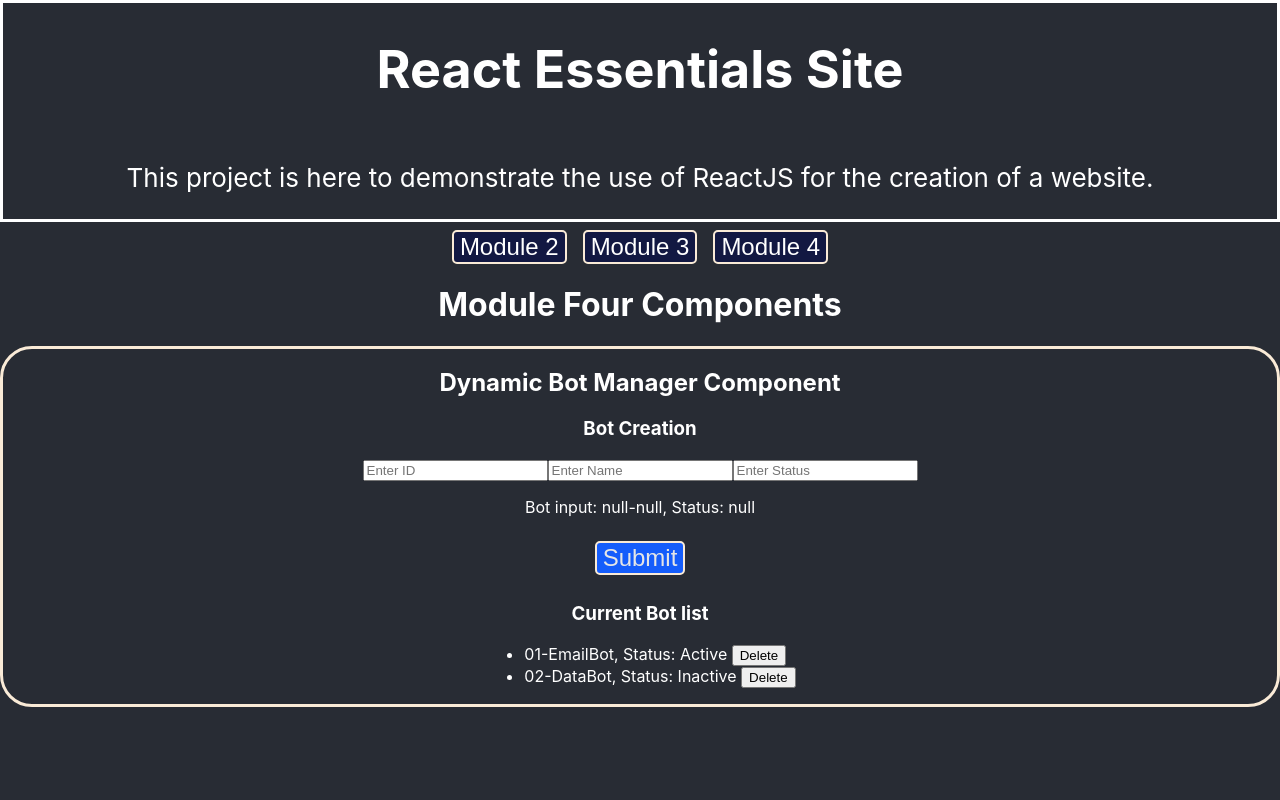
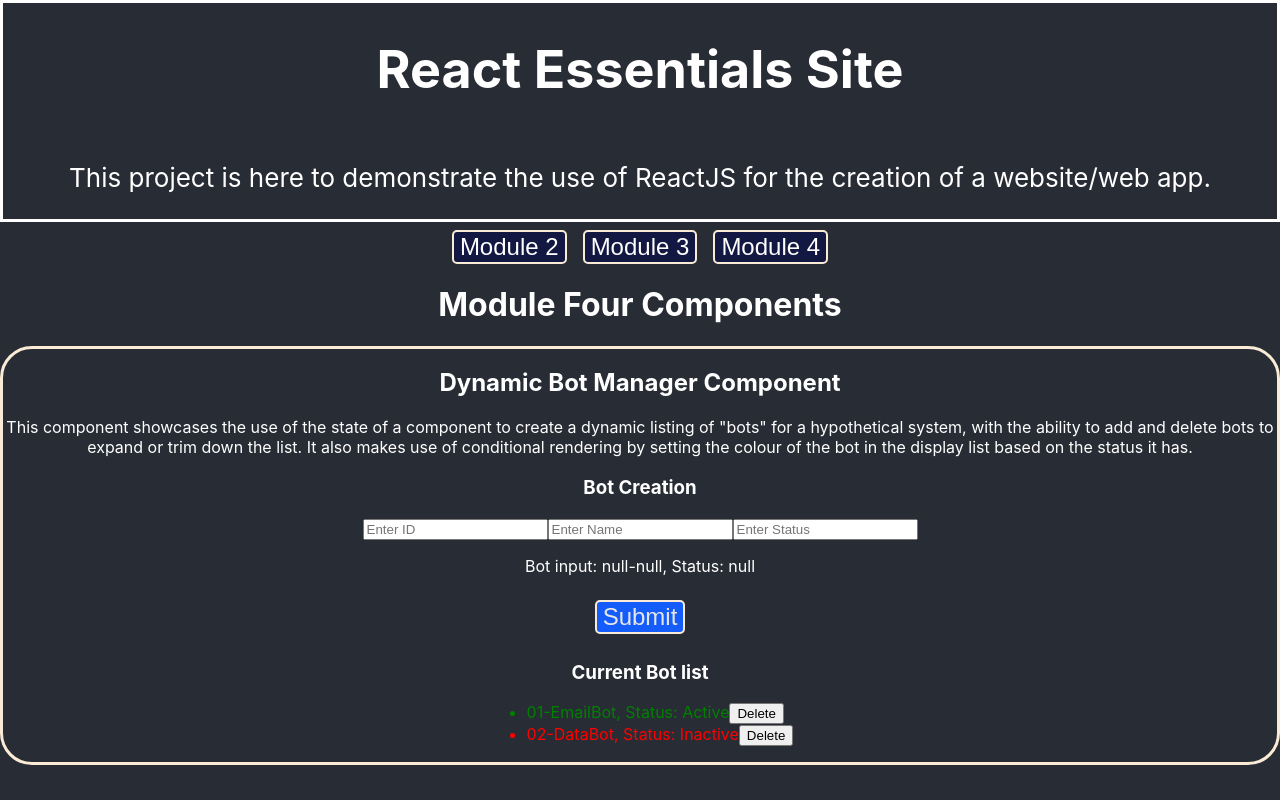
Before and after one commit to ReflectionGolden/react-essentials-site, a React (Create React App) app: page / in a window 1280 px wide. Built offline with nearby package versions, Linux system fonts and the light colour scheme; the HTML template or start-up script is replaced by a standard one.

Commit message:
added conditional rendering to the bot list and description of what the bot manager component demonstrates.

```diff
--- a/src/App.js
+++ b/src/App.js
@@ -30,7 +30,7 @@
     <div className="App">
       <header className="App-header">
         <h1>React Essentials Site</h1>
-        <p>This project is here to demonstrate the use of ReactJS for the creation of a website.</p>
+        <p>This project is here to demonstrate the use of ReactJS for the creation of a website/web app.</p>
       </header>
       <NavigationBar ChangePage={ChangePage}/>
       {SetModulePage(currentPage)}
--- a/src/course_modules/Module4.js
+++ b/src/course_modules/Module4.js
@@ -85,6 +85,9 @@
     return (
         <div>
             <h2>Dynamic Bot Manager Component</h2>
+            <p>
+                This component showcases the use of the state of a component to create a dynamic listing of "bots" for a hypothetical system, with the ability to add and delete bots to expand or trim down the list. It also makes use of conditional rendering by setting the colour of the bot in the display list based on the status it has.
+            </p>
             <div className='Bot-Inputs'>
                 <h3>Bot Creation</h3>
                 <form onSubmit={e => handleSubmission(e)}>
@@ -114,7 +117,10 @@
                 <h3>Current Bot list</h3>
                 <ul className='Listing'>
                     {bots.map(bot => (
-                        <li key={bot.id}>{bot.id}-{bot.name}, Status: {bot.status} <button onClick={() => handleDelete(bot.id)}>Delete</button></li>
+                        <li key={bot.id} style={{color: bot.status === 'Active' ? "green" : bot.status === 'Pending' ? "yellow" : bot.status === 'Inactive' ? "red" : "white"}}>
+                            {bot.id}-{bot.name}, Status: {bot.status}
+                            <button onClick={() => handleDelete(bot.id)}>Delete</button>
+                        </li>
                     ))}
                 </ul>
             </div>
```
